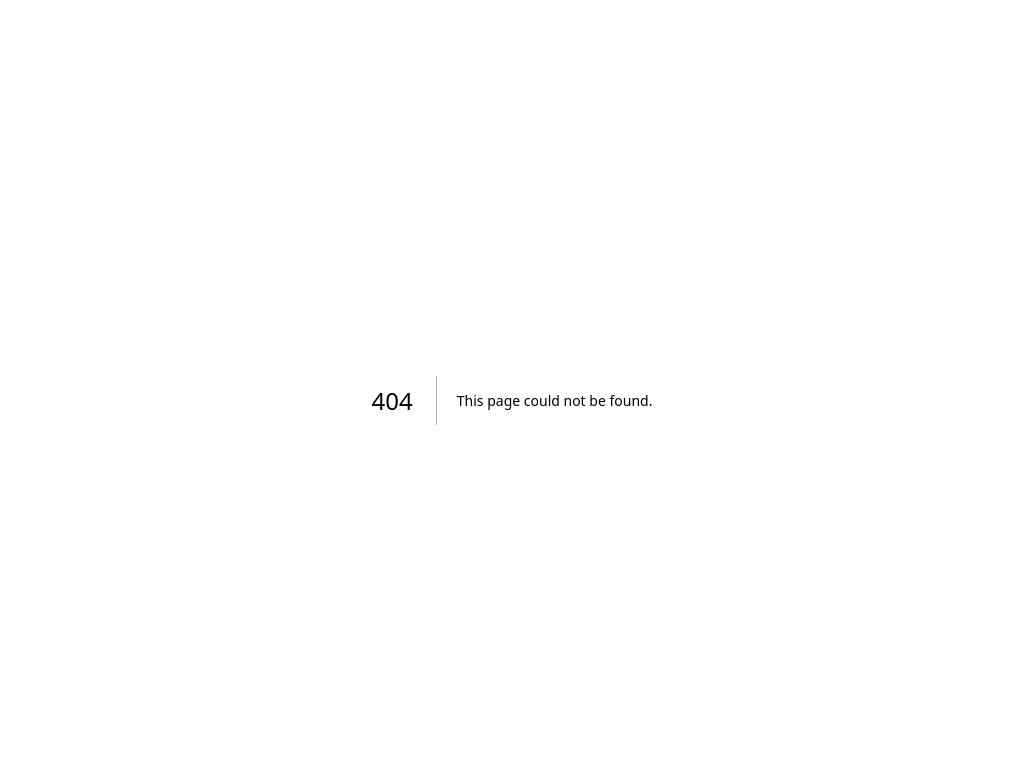
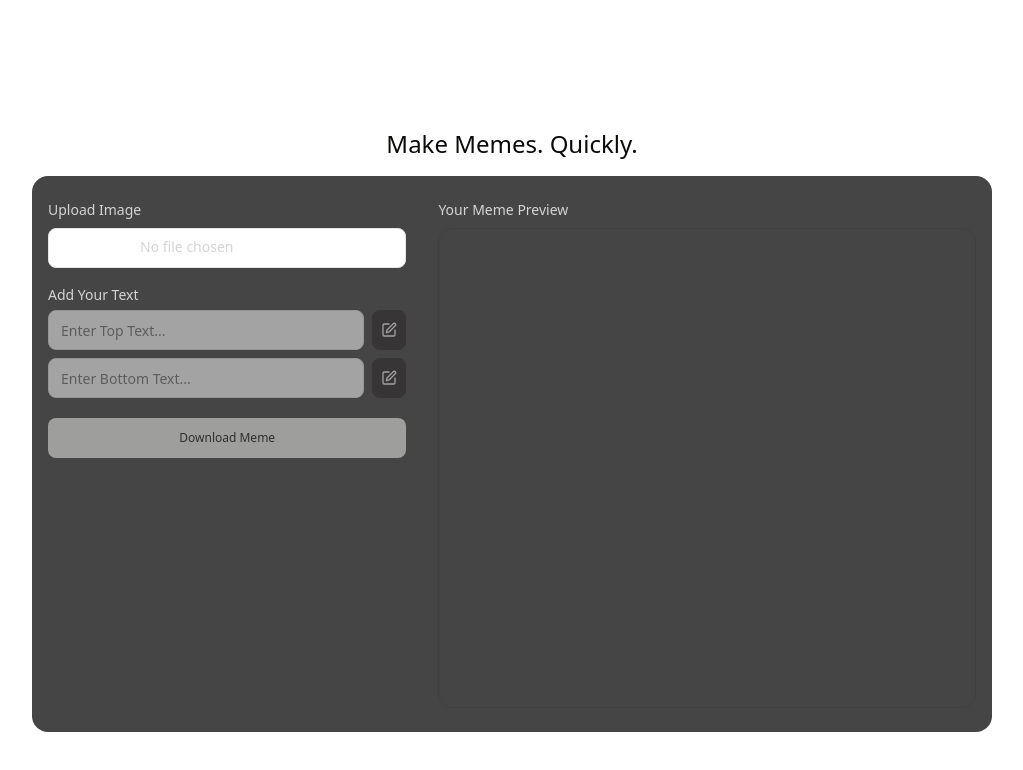
Before and after one commit to Avik-creator/MemeGenerator, a Next.js app: page /create/custom in a window 1280 px wide. Before the commit this address had no page. Shown: the top 770 px of the page, without its empty margins (128-1151 px from the left). Built offline with nearby package versions, Linux system fonts and the light colour scheme.

Commit message:
feat: add CustomPage component for meme creation

```diff
--- /dev/null
+++ b/app/create/custom/page.tsx
@@ -0,0 +1,13 @@
+"use client"
+
+import Meme from "@/components/meme"
+
+const CustomPage = () => {
+    return (
+        <div className="flex flex-col items-center md:mt-32 mt-12 gap-4 justify-center overflow-y-auto">
+            <Meme />
+        </div>
+    )
+}
+
+export default CustomPage
```
